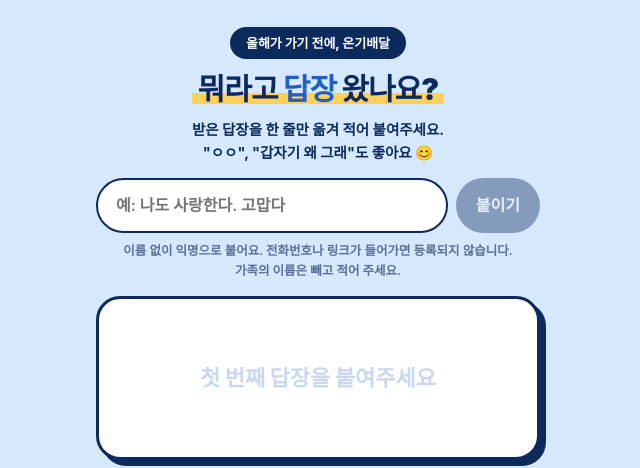
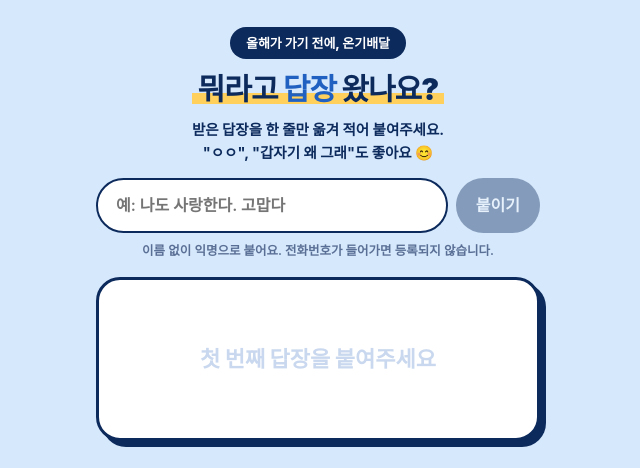
Before and after one commit to cherish-lyn/ongi-baedal, a plain HTML site: page index.html in a window 1280 px wide. Shown: the part 1831-2299 px from the top of the page, without its empty margins (322-962 px from the left). Drawn offline with Linux system fonts and the light colour scheme; no server answers; a web font is replaced by a local one.

Commit message:
답장 게시판 안내 문구 정리
Co-Authored-By: Claude Fable 5.2 <noreply@anthropic.com>
Claude-Session: https://claude.ai/code/session_01ENASfKdDMwxUJxyR4kTueE

```diff
--- a/index.html
+++ b/index.html
@@ -243,7 +243,7 @@
       <input id="replyText" type="text" maxlength="60" placeholder="예: 나도 사랑한다. 고맙다" aria-label="받은 답장 한 줄" enterkeyhint="send">
       <button class="btn" id="btnReply" disabled>붙이기</button>
     </div>
-    <p class="board-note">이름 없이 익명으로 붙어요. 전화번호나 링크가 들어가면 등록되지 않습니다.<br>가족의 이름은 빼고 적어 주세요.</p>
+    <p class="board-note">이름 없이 익명으로 붙어요. 전화번호가 들어가면 등록되지 않습니다.</p>
     <div class="notes" id="notes"></div>
   </section>
 
```
